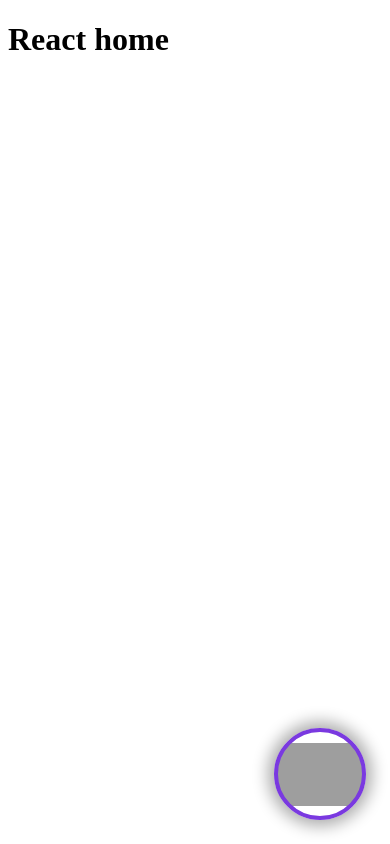
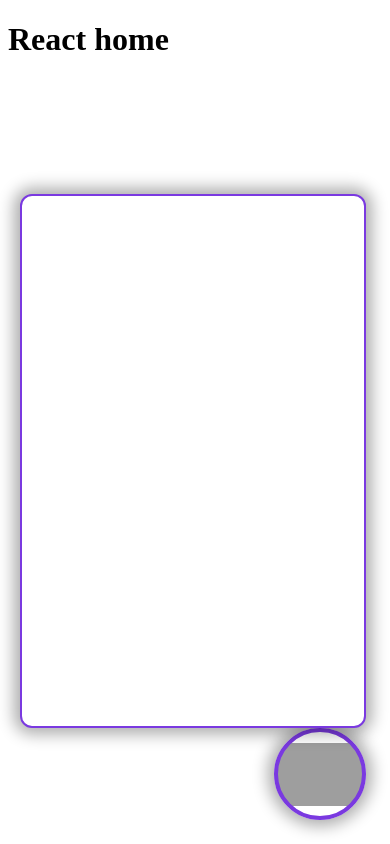
Before and after one commit to Youkwhan/support-chat, a React (Create React App) app: page / in a window 390 px wide. Both pictures are taken after a click on the element 320 px from the left and 774 px from the top of the page. Built offline with nearby package versions, Linux system fonts and the light colour scheme; grey boxes are pictures that could not be loaded.

Commit message:
responsive support window

```diff
--- a/src/App.css
+++ b/src/App.css
@@ -3,3 +3,9 @@
    -webkit-transition: all 0.33s ease;
    -moz-transition: all 0.33s ease;
 }
+
+.transition-5 {
+   transition: all 0.5s ease;
+   -webkit-transition: all 0.5s ease;
+   -moz-transition: all 0.5s ease;
+}
--- a/src/components/SupportEngine/Avatar.js
+++ b/src/components/SupportEngine/Avatar.js
@@ -19,6 +19,8 @@ function Avatar(props) {
 					...styles.chatWithMeButton,
 					...{ border: hovered ? "1px solid #f9f0ff" : "4px solid #7a39e0" },
 				}}
+            // if props.onClick is true/triggered then call the onClick function to setVisable to true
+            onClick={()=>props.onClick && props.onClick()}
 			></div>
 		</div>
 	);
--- /dev/null
+++ b/src/components/SupportEngine/SupportWindow/index.js
@@ -0,0 +1,16 @@
+import React from "react";
+import { styles } from "../styles";
+
+function SupportWindow(props) {
+	return (
+		<div
+			className="transition-5"
+			style={{
+				...styles.supportWindow,
+				...{ opacity: props.visible ? "1" : "0" },
+			}}
+		></div>
+	);
+}
+
+export default SupportWindow;
--- a/src/components/SupportEngine/index.js
+++ b/src/components/SupportEngine/index.js
@@ -1,10 +1,36 @@
-import React from "react";
+import React, { useState, useRef, useEffect } from "react";
 import Avatar from "./Avatar";
+import SupportWindow from "./SupportWindow";
 
 function SupportEngine() {
+	const ref = useRef(null);
+	const [visible, setVisible] = useState(false);
+
+	useEffect(() => {
+		// check ref and see if the event click is outside the reference => set SupportWindow visable to false
+		const handleClickOutside = (e) => {
+			if (ref.current && !ref.current.contains(e.target)){
+				setVisible(false)
+			}
+		};
+
+		// whenever the mouse clicks down call function
+		document.addEventListener("mousedown", handleClickOutside);
+		return () => {
+			// unmount component whenever we leave the SupportWindow so we dont keep lisitening and result in a memory leak
+			document.removeEventListener("mousedown", handleClickOutside);
+		};
+	}, [ref]);
+
 	return (
-		<div>
-			<Avatar style={{ position: "fixed", bottom: "24px", right: "24px" }} />
+		//ref reference variable for the entire component
+		<div ref={ref}>
+			<Avatar
+				style={{ position: "fixed", bottom: "24px", right: "24px" }}
+				onClick={() => setVisible(true)}
+			/>
+
+			<SupportWindow visible={visible} />
 		</div>
 	);
 }
```
